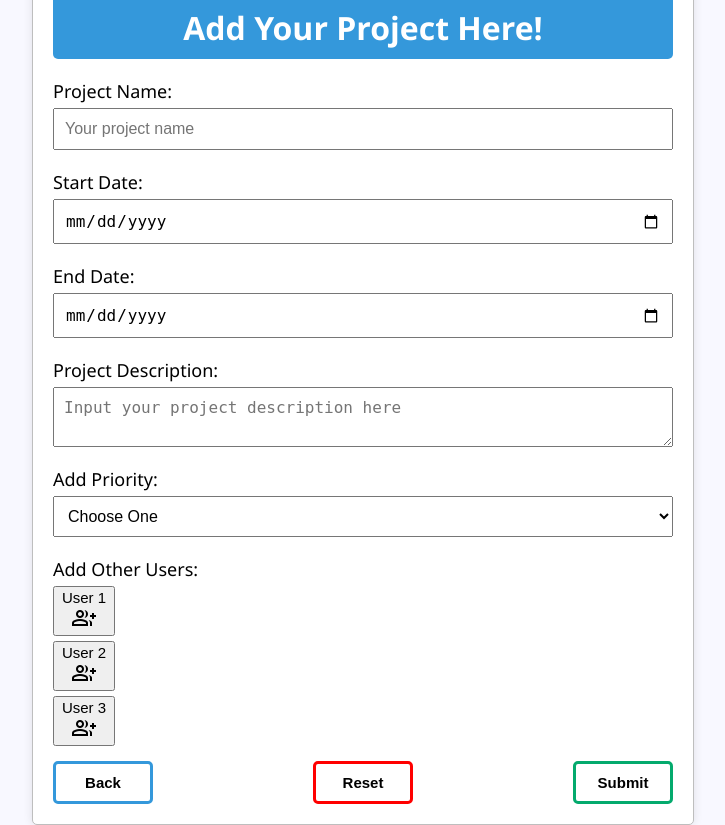
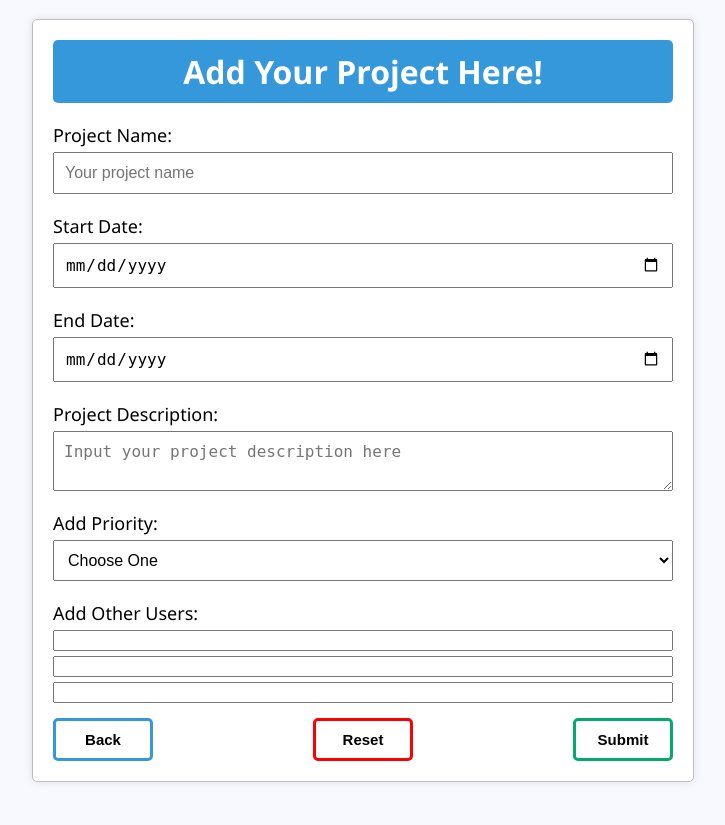
Before and after one commit to aidangg-05/coLaB, a PHP site: page /addprojectform.php in a window 1280 px wide. Shown: the whole page, without its empty margins (277-1002 px from the left). After the commit the page ends 782 px from the top, so only its background shows below. Run offline with PHP 8.4, Linux system fonts and the light colour scheme.

Commit message:
updated add project form page

```diff
--- a/src/addprojectform.php
+++ b/src/addprojectform.php
@@ -46,15 +46,10 @@
 
         <div class="input_box">
             <span class="input_text">Add Other Users:</span>
-            <button class="add_user_button">User 1
-                <span class="material-symbols-outlined">group_add</span>
-            </button>
-            <button class="add_user_button">User 2
-                <span class="material-symbols-outlined">group_add</span>
-            </button>
-            <button class="add_user_button">User 3
-                <span class="material-symbols-outlined">group_add</span>
-            </button>
+            <input type="text">
+            <input type="text">
+            <input type="text">
+
         </div>
 
 
```
